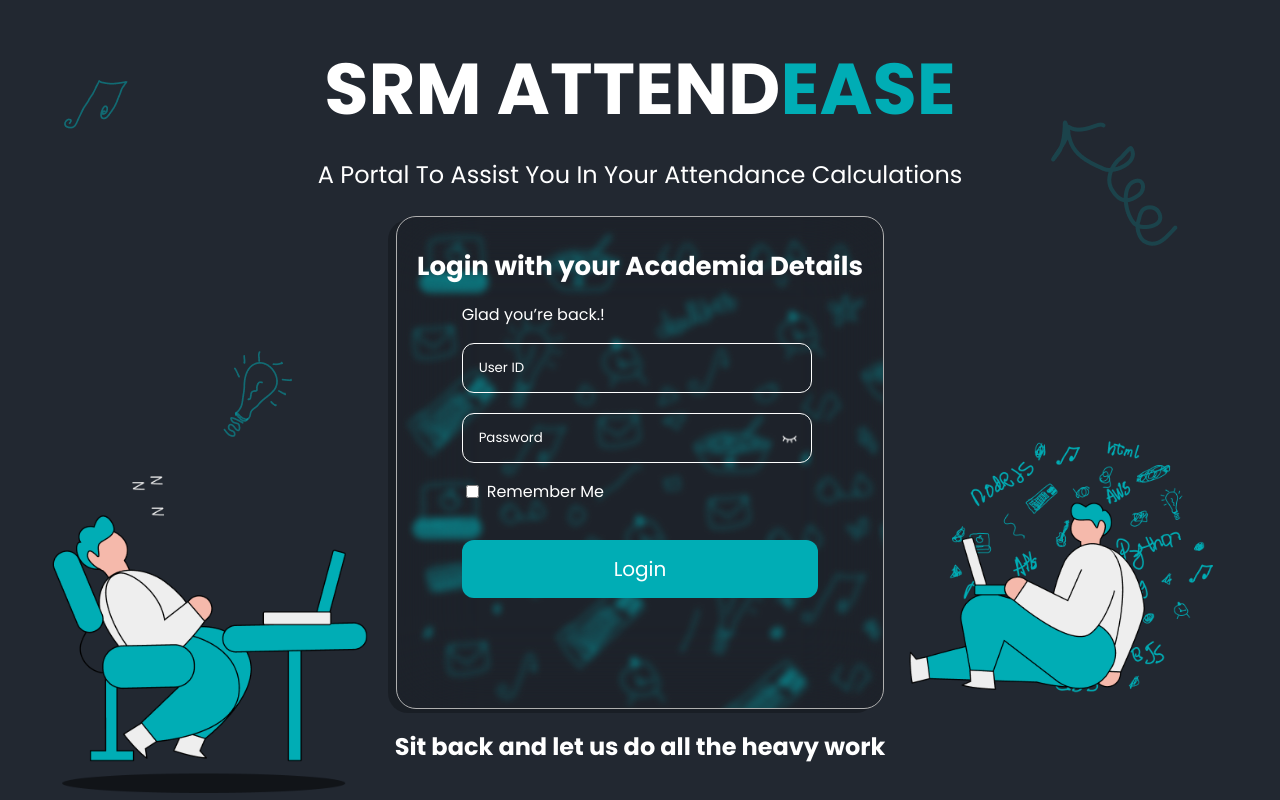
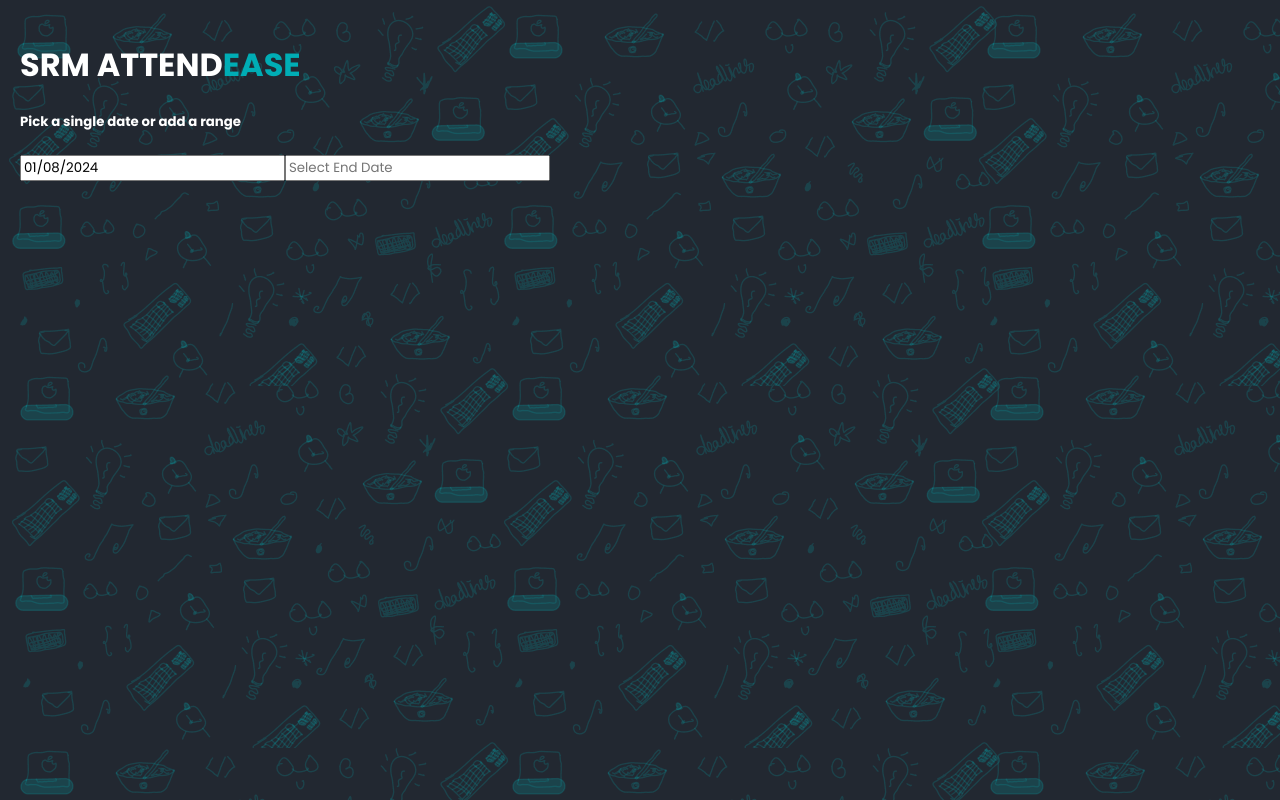
Before and after one commit to TartejBrothers/SRM-Attendease, a React (Create React App) app: page /project in a window 1280 px wide. Built offline with nearby package versions, Linux system fonts and the light colour scheme.

Commit message:
Project page added

```diff
--- a/package.json
+++ b/package.json
@@ -7,7 +7,9 @@
     "@testing-library/react": "^13.4.0",
     "@testing-library/user-event": "^13.5.0",
     "react": "^18.2.0",
+    "react-datepicker": "^4.25.0",
     "react-dom": "^18.2.0",
+    "react-router-dom": "^6.21.1",
     "react-scripts": "5.0.1",
     "web-vitals": "^2.1.4"
   },
--- a/src/App.js
+++ b/src/App.js
@@ -1,8 +1,17 @@
 import HomePage from "./components/home";
+import ProjectPage from "./components/project";
+import { BrowserRouter as Router, Route, Routes } from "react-router-dom";
+
 function App() {
   return (
     <div className="App">
-      <HomePage />
+      <Router>
+        <Routes>
+          <Route path="/" element={<HomePage />} />
+          <Route path="/project" element={<ProjectPage />} />
+          <Route path="/home" element={<HomePage />} />
+        </Routes>
+      </Router>
     </div>
   );
 }
--- a/src/components/home.jsx
+++ b/src/components/home.jsx
@@ -6,6 +6,7 @@ import homeright from "./images/homeright.png";
 import vector1 from "./images/vectors/vector1.png";
 import vector2 from "./images/vectors/vector2.png";
 import vector3 from "./images/vectors/vector3.png";
+import { Link } from "react-router-dom";
 export default function homepage() {
   const changeType = () => {
     var passwordfield = document.getElementById("password");
@@ -55,9 +56,11 @@ export default function homepage() {
                 <input type="checkbox" name="remember" />
                 <p>Remember Me</p>
               </div>
-              <button type="submit" className="loginbutton">
-                Login
-              </button>
+              <Link to="/project">
+                <button type="submit" className="loginbutton">
+                  Login
+                </button>
+              </Link>
             </div>
           </form>
         </div>
--- /dev/null
+++ b/src/components/project.jsx
@@ -0,0 +1,41 @@
+import React, { useState } from "react";
+import DatePicker from "react-datepicker";
+import "./styles/project.css";
+import "react-datepicker/dist/react-datepicker.css";
+import "./styles/global.css";
+export default function ProjectPage() {
+  const [startDate, setStartDate] = useState(new Date());
+  const [endDate, setEndDate] = useState(null);
+
+  return (
+    <div className="projectbody">
+      <h1>
+        SRM ATTEND<font color="#00ADB5">EASE</font>
+      </h1>
+      <h5>Pick a single date or add a range</h5>
+      <div>
+        <div className="dateform">
+          <DatePicker
+            wrapperClassName="date"
+            selected={startDate}
+            selectsStart
+            startDate={startDate}
+            placeholderText="Select Start Date"
+            endDate={endDate}
+            onChange={(date) => setStartDate(date)}
+          />
+          <DatePicker
+            wrapperClassName="date"
+            selected={endDate}
+            selectsEnd
+            startDate={startDate}
+            placeholderText="Select End Date"
+            endDate={endDate}
+            minDate={startDate}
+            onChange={(date) => setEndDate(date)}
+          />
+        </div>
+      </div>
+    </div>
+  );
+}
--- /dev/null
+++ b/src/components/styles/global.css
@@ -0,0 +1,11 @@
+@import url("https://fonts.googleapis.com/css2?family=Poppins:ital,wght@0,100;0,200;0,300;0,400;0,500;0,600;0,700;0,800;1,100;1,200;1,300;1,400;1,500;1,600;1,700&display=swap");
+* {
+  font-family: "Poppins", sans-serif;
+}
+html {
+  overflow-x: hidden;
+  color: #fff;
+}
+a {
+  text-decoration: none;
+}
--- a/src/components/styles/home.css
+++ b/src/components/styles/home.css
@@ -1,10 +1,4 @@
-@import url("https://fonts.googleapis.com/css2?family=Poppins:ital,wght@0,100;0,200;0,300;0,400;0,500;0,600;0,700;0,800;1,100;1,200;1,300;1,400;1,500;1,600;1,700&display=swap");
-* {
-  font-family: "Poppins", sans-serif;
-}
-html {
-  overflow-x: hidden;
-}
+
 .homecontent {
   display: flex;
   height: 100vh;
--- /dev/null
+++ b/src/components/styles/project.css
@@ -0,0 +1,5 @@
+html {
+  background-image: url("../images/projectpage/Background.png");
+  padding: 20px;
+
+}
```
Also changed, not shown: src/components/images/projectpage/Background.png (added), 1 other file (tests, documents, lock files or other folders).
